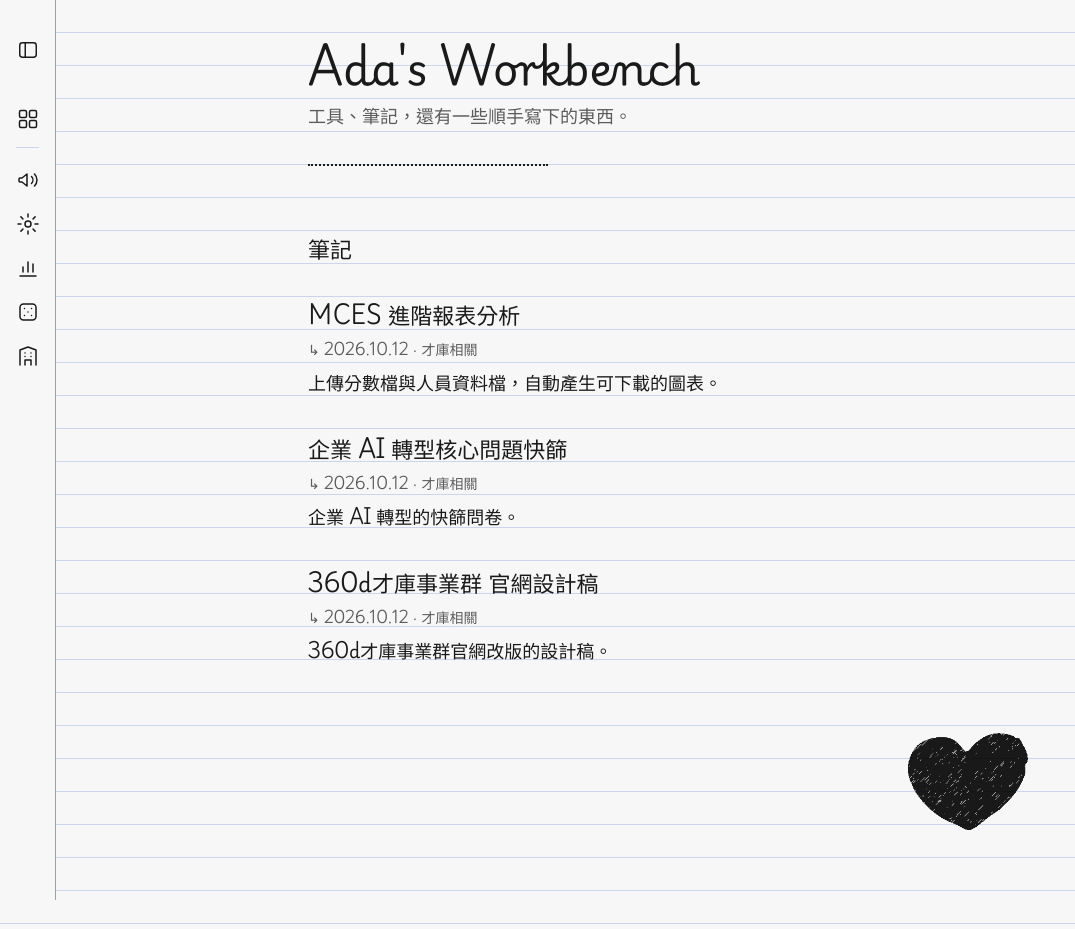
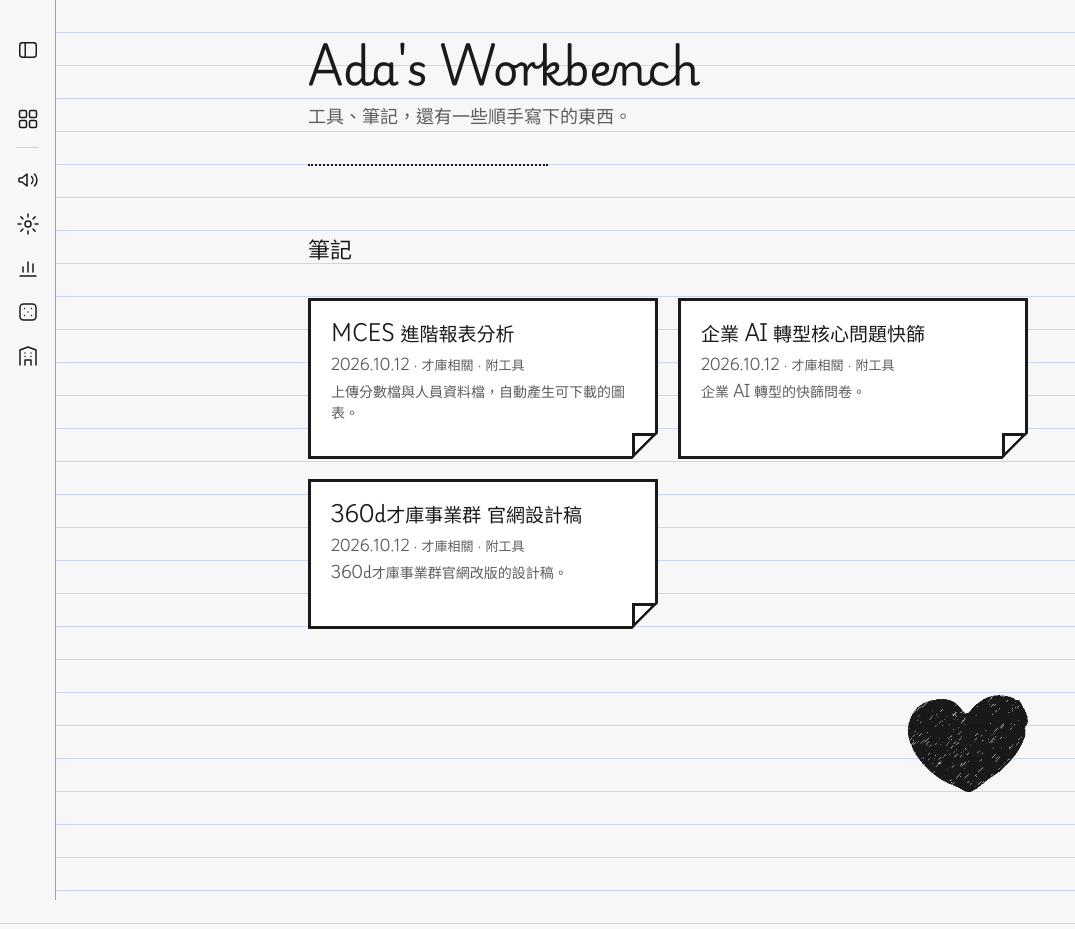
Before and after one commit to AdaSpeaking/AdaSpeaking.github.io, a Jekyll site: the page built from index.html, in a window 1280 px wide. Shown: the whole page, without its empty margins (0-1075 px from the left). Built offline with Jekyll 4.4.1, drawn with Linux system fonts in a browser that asks for light colours; some web fonts are replaced; after the commit the page ends 900 px from its top, so only the background shows below that.

Commit message:
Folded-note article cards with page numbers; paged tool sections
Co-Authored-By: Claude Opus 5.5 <noreply@anthropic.com>
Claude-Session: https://claude.ai/code/session_018rB5UKmXq1ZADrk48Fdrx5

```diff
--- /dev/null
+++ b/_includes/post-card.html
@@ -0,0 +1,8 @@
+{% assign p = include.post %}{% assign pc = site.data.nav.categories | where: "key", p.cat | first %}
+<li class="note-card">
+  <a href="{{ p.url }}">
+    <span class="nc-title">{{ p.title }}</span>
+    <span class="nc-meta">{{ p.date | date: "%Y.%m.%d" }}{% if pc and include.show_cat %} · {{ pc.name }}{% endif %}{% if p.tool_url and p.tool_url != "" %} · 附工具{% endif %}</span>
+    {% assign ex = p.excerpt | strip_html | strip | truncate: 60 %}{% if ex != "" %}<span class="nc-excerpt">{{ ex }}</span>{% endif %}
+  </a>
+</li>
--- a/assets/site.css
+++ b/assets/site.css
@@ -151,3 +151,46 @@ article.post .meta { margin-bottom: var(--line); }
   padding: 0 16px; line-height: 30px; text-decoration: none; background: #fff; font-size: 15px;
 }
 .tool-btn:hover { background: var(--ink); color: var(--paper); }
+
+/* ---------- 便條紙文章卡 ---------- */
+.note-grid {
+  list-style: none; margin: 0; padding: 0;
+  display: grid; grid-template-columns: repeat(auto-fill, minmax(260px, 1fr)); gap: 20px;
+}
+.note-card { --fold: 26px; --bw: 3px; position: relative; }
+.note-card a {
+  position: relative; display: flex; flex-direction: column; gap: 6px;
+  min-height: 150px; height: 100%; padding: 18px 20px calc(var(--fold) + 6px);
+  background: #fff; border: var(--bw) solid var(--ink); text-decoration: none;
+  line-height: 1.55;
+  clip-path: polygon(0 0, 100% 0, 100% calc(100% - var(--fold)), calc(100% - var(--fold)) 100%, 0 100%);
+  transition: transform .12s;
+}
+/* 折角 */
+.note-card a::after {
+  content: ""; position: absolute;
+  right: calc(var(--bw) * -1); bottom: calc(var(--bw) * -1);
+  width: var(--fold); height: var(--fold);
+  border-top: var(--bw) solid var(--ink); border-left: var(--bw) solid var(--ink);
+  box-sizing: border-box; background-origin: border-box;
+  background-image: linear-gradient(to bottom right,
+    #fff calc(50% - 2.5px), var(--ink) calc(50% - 2.5px),
+    var(--ink) calc(50% + 2px), transparent calc(50% + 2px));
+}
+.note-card a:hover { transform: translateY(-2px); }
+.note-card a:hover .nc-title { text-decoration: underline; text-underline-offset: .15em; }
+.nc-title { font-size: 19px; }
+.nc-meta { font-size: 13px; color: var(--ink-soft); }
+.nc-excerpt { font-size: 14px; color: var(--ink-soft); }
+
+/* ---------- 頁碼 ---------- */
+.pager { display: flex; flex-wrap: wrap; justify-content: center; gap: 6px; margin: var(--line) 0 0; }
+.pager button {
+  min-width: 34px; height: 34px; padding: 0 8px; border-radius: 8px;
+  font-size: 15px; line-height: 1;
+}
+.pager button:hover:not([disabled]) { background: rgba(0,0,0,.06); }
+.pager button[aria-current="page"] { border: 2px solid var(--ink); }
+.pager button[disabled] { opacity: .3; cursor: default; }
+
+[hidden] { display: none !important; }
--- a/assets/site.js
+++ b/assets/site.js
@@ -37,4 +37,35 @@
       if (listType === 'articles' && nav) nav.classList.add('active');
     }
   }
+
+  // 文章卡分頁：每頁 data-paginate 篇，下方顯示頁碼
+  document.querySelectorAll('[data-paginate]').forEach(function (list) {
+    var per = parseInt(list.dataset.paginate, 10) || 10;
+    var items = Array.prototype.slice.call(list.children);
+    var pages = Math.ceil(items.length / per);
+    if (pages <= 1) return;
+    var pager = document.createElement('nav');
+    pager.className = 'pager';
+    pager.setAttribute('aria-label', '分頁');
+    list.after(pager);
+
+    function show(n, scroll) {
+      items.forEach(function (li, i) { li.hidden = Math.floor(i / per) !== n - 1; });
+      pager.innerHTML = '';
+      function btn(label, target, opts) {
+        var b = document.createElement('button');
+        b.textContent = label;
+        if (opts && opts.current) b.setAttribute('aria-current', 'page');
+        if (opts && opts.disabled) b.disabled = true;
+        if (opts && opts.aria) b.setAttribute('aria-label', opts.aria);
+        b.addEventListener('click', function () { show(target, true); });
+        pager.appendChild(b);
+      }
+      btn('‹', n - 1, { disabled: n === 1, aria: '上一頁' });
+      for (var i = 1; i <= pages; i++) btn(String(i), i, { current: i === n });
+      btn('›', n + 1, { disabled: n === pages, aria: '下一頁' });
+      if (scroll) list.closest('section').scrollIntoView({ behavior: 'smooth', block: 'start' });
+    }
+    show(1, false);
+  });
 })();
--- a/index.html
+++ b/index.html
@@ -10,15 +10,8 @@ layout: default
 <section class="notes" id="notes">
   <h2>筆記</h2>
   {% if site.posts.size > 0 %}
-  <ul class="post-list">
-    {% for post in site.posts %}
-    <li>
-      <a class="title" href="{{ post.url }}">{{ post.title }}</a>
-      {% assign pc = site.data.nav.categories | where: "key", post.cat | first %}
-      <p class="meta">↳ {{ post.date | date: "%Y.%m.%d" }}{% if pc %} · {{ pc.name }}{% endif %}</p>
-      <p class="excerpt">{{ post.excerpt | strip_html | truncate: 90 }}</p>
-    </li>
-    {% endfor %}
+  <ul class="note-grid" data-paginate="10">
+    {% for post in site.posts %}{% include post-card.html post=post show_cat=true %}{% endfor %}
   </ul>
   {% else %}
   <p class="note-empty">這頁還空著，之後寫點東西放這裡。</p>
--- a/tools/index.html
+++ b/tools/index.html
@@ -15,7 +15,7 @@ list_type: tools
 <section class="cat-section" data-cat="{{ cat.key }}" data-name="{{ cat.name }}">
   <h2 class="cat-label">{{ cat.name }}</h2>
   {% if tools.size > 0 %}
-  <div class="tool-grid">
+  <div class="tool-grid" data-paginate="9">
     {% for post in tools %}
     <div class="tool-card">
       <div class="tool-name">{% if post.tool_name and post.tool_name != "" %}{{ post.tool_name }}{% else %}{{ post.title }}{% endif %}</div>
```
Also changed, not shown: articles/index.html (+2 -7 lines).
